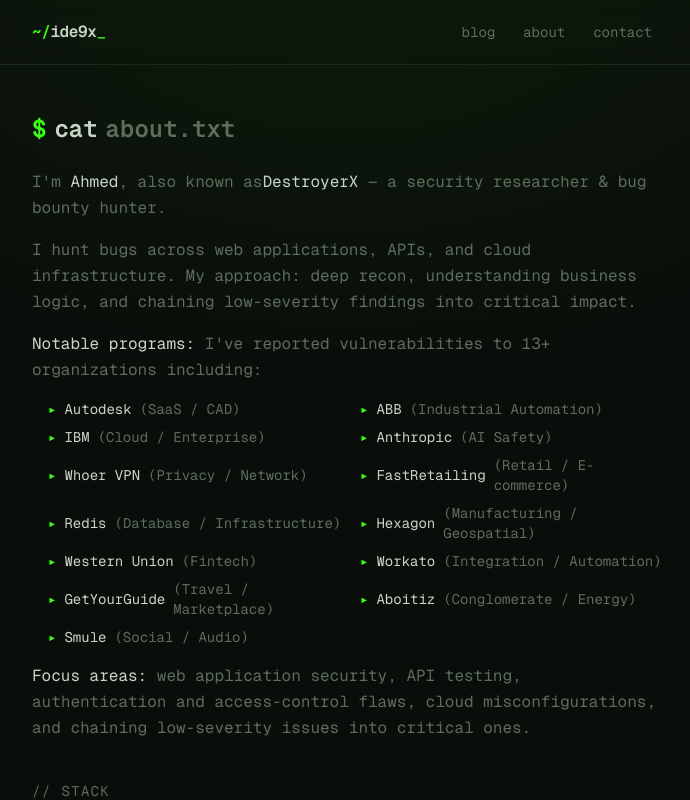
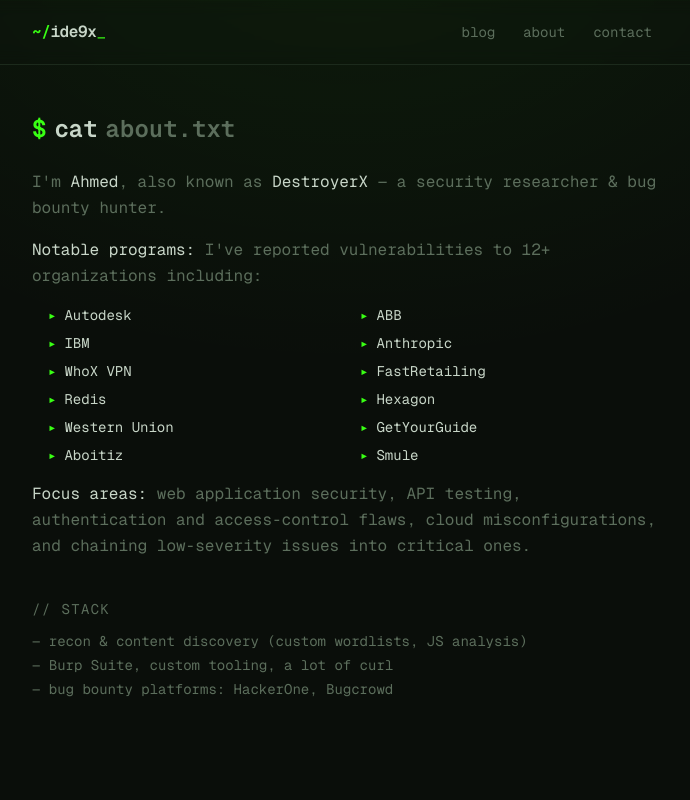
Before and after one commit to iide9x/ide9x.dev, a Next.js app: page /about in a window 1280 px wide. Shown: the top 800 px of the page, without its empty margins (292-982 px from the left). Built offline with nearby package versions, Linux system fonts and the light colour scheme.

Commit message:
Final polish: home whoami=DestroyerX, about name order/companies/focus/stack

```diff
--- a/src/app/about/page.tsx
+++ b/src/app/about/page.tsx
@@ -8,19 +8,18 @@
 
 export default function About() {
   const programs = [
-    { name: "Autodesk", type: "SaaS / CAD" },
-    { name: "ABB", type: "Industrial Automation" },
-    { name: "IBM", type: "Cloud / Enterprise" },
-    { name: "Anthropic", type: "AI Safety" },
-    { name: "Whoer VPN", type: "Privacy / Network" },
-    { name: "FastRetailing", type: "Retail / E-commerce" },
-    { name: "Redis", type: "Database / Infrastructure" },
-    { name: "Hexagon", type: "Manufacturing / Geospatial" },
-    { name: "Western Union", type: "Fintech" },
-    { name: "Workato", type: "Integration / Automation" },
-    { name: "GetYourGuide", type: "Travel / Marketplace" },
-    { name: "Aboitiz", type: "Conglomerate / Energy" },
-    { name: "Smule", type: "Social / Audio" },
+    "Autodesk",
+    "ABB",
+    "IBM",
+    "Anthropic",
+    "WhoX VPN",
+    "FastRetailing",
+    "Redis",
+    "Hexagon",
+    "Western Union",
+    "GetYourGuide",
+    "Aboitiz",
+    "Smule",
   ];
 
   return (
@@ -32,13 +31,8 @@
       <div className="space-y-4 text-muted leading-relaxed">
         <p>
           I&apos;m <span className="text-foreground">{site.realName}</span>, also known as
-          <span className="text-foreground">{site.name}</span> — a{" "}
+          <span className="text-foreground"> {site.name}</span> — a{" "}
           {site.role.toLowerCase()}.
-        </p>
-        <p>
-          I hunt bugs across web applications, APIs, and cloud infrastructure. My approach:
-          deep recon, understanding business logic, and chaining low-severity findings into
-          critical impact.
         </p>
         <p>
           <span className="text-foreground">Notable programs:</span> I&apos;ve reported
@@ -46,10 +40,9 @@
         </p>
         <ul className="grid grid-cols-1 sm:grid-cols-2 gap-2 text-sm ml-4">
           {programs.map((p) => (
-            <li key={p.name} className="flex items-center gap-2">
+            <li key={p} className="flex items-center gap-2">
               <span className="accent">▸</span>
-              <span className="text-foreground">{p.name}</span>
-              <span className="text-muted/60">({p.type})</span>
+              <span className="text-foreground">{p}</span>
             </li>
           ))}
         </ul>
@@ -68,8 +61,6 @@
           <li>— recon &amp; content discovery (custom wordlists, JS analysis)</li>
           <li>— Burp Suite, custom tooling, a lot of curl</li>
           <li>— bug bounty platforms: HackerOne, Bugcrowd</li>
-          <li>— Node.js / Next.js internals, prototype pollution, path normalization</li>
-          <li>— cloud infra: AWS, GCP, Azure, Kubernetes</li>
         </ul>
       </div>
     </div>
--- a/src/app/page.tsx
+++ b/src/app/page.tsx
@@ -12,7 +12,7 @@
           <span className="accent">$</span> whoami
         </h1>
         <p className="text-muted leading-relaxed">
-          <span className="text-foreground">{site.realName}</span> — {site.role}.
+          <span className="text-foreground">{site.name}</span> — {site.role}.
         </p>
       </section>
 
```
